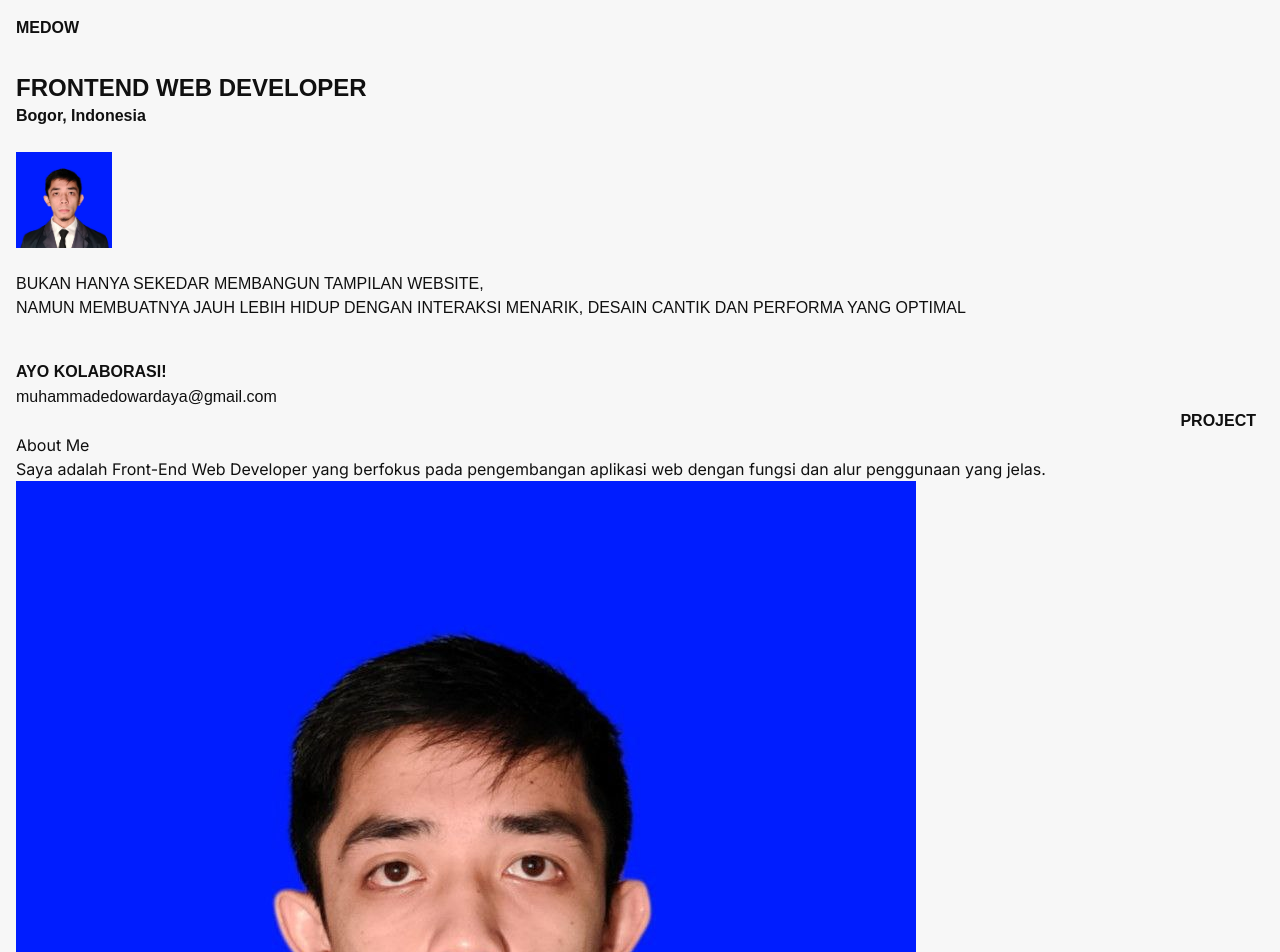
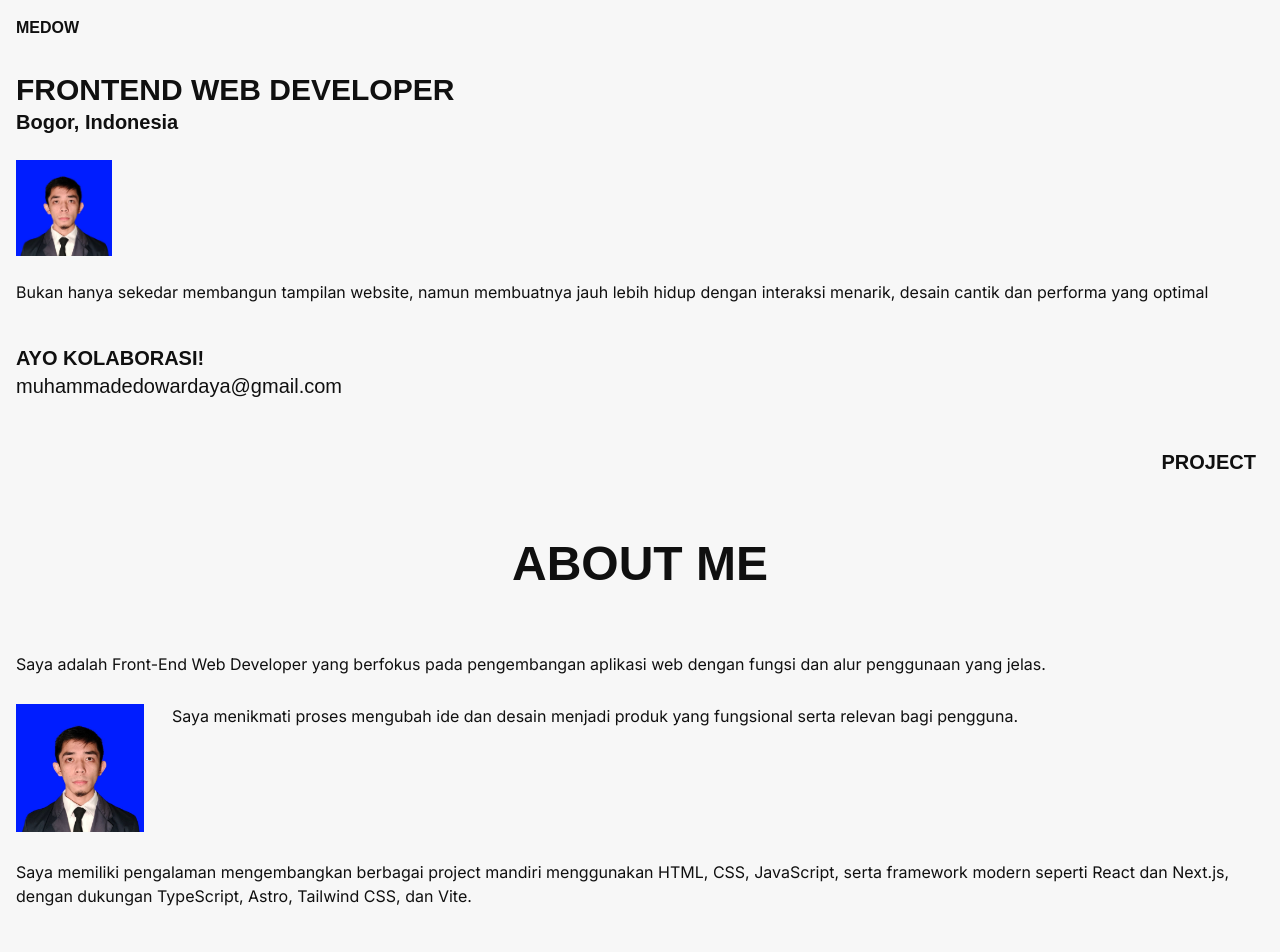
Before and after one commit to muhammadedowardaya/personal-portfolio, a website built with Vite: page index.html in a window 1280 px wide. Shown: the top 952 px of the page. Built offline with nearby package versions, Linux system fonts and the light colour scheme; some icons are missing; a web font is replaced by a local one.

Commit message:
change font size

```diff
--- a/index.html
+++ b/index.html
@@ -66,33 +66,33 @@
     <main class="p-4">
         <section>
             <header>
-                <h1 class="font-bold text-2xl font-sofia">FRONTEND WEB DEVELOPER</h1>
-                <p class="font-semibold text-base font-sofia">Bogor, Indonesia</p>
+                <h1 class="font-bold text-3xl font-sofia">FRONTEND WEB DEVELOPER</h1>
+                <p class="font-semibold text-xl font-sofia">Bogor, Indonesia</p>
             </header>
             <img src="./src/assets/images/my-photo.jpg" alt="Foto profil Muhammad Edo Wardaya"
                 class="my-6 w-24 h-24 object-cover object-top">
-            <p class="font-sofia text-base uppercase font-normal">
-                Bukan hanya sekedar membangun tampilan website, <br>
+            <p class="font-normal">
+                Bukan hanya sekedar membangun tampilan website,
                 namun membuatnya jauh lebih hidup dengan interaksi menarik, desain cantik
                 dan performa yang optimal
             </p>
-            <div class="mt-10 flex flex-col">
+            <div class="mt-10 flex flex-col gap-12 text-xl">
                 <div class="self-start">
                     <p class="font-sofia uppercase font-semibold">Ayo Kolaborasi!</p>
                     <a href="#" class="font-sofia font-normal">muhammadedowardaya@gmail.com</a>
                 </div>
                 <a href="#" class="self-end flex items-center gap-2"><span
                         class="font-sofia font-semibold uppercase">project</span>
-                    <iconify-icon class="text-base" icon="ic:round-arrow-right-alt"
-                        aria-hidden="true"></iconify-icon></a>
+                    <iconify-icon class="text-lg" icon="ic:round-arrow-right-alt" aria-hidden="true"></iconify-icon></a>
             </div>
         </section>
         <section>
-            <h2>About Me</h2>
+            <h2 class="my-16 font-sofia font-extrabold text-5xl uppercase text-center">About Me</h2>
             <P>Saya adalah Front-End Web Developer yang berfokus pada pengembangan aplikasi web dengan fungsi dan alur
                 penggunaan yang jelas.</P>
-            <div>
-                <img src="./src/assets/images/my-photo.jpg" alt="my photo">
+            <div class="my-7 flex gap-7">
+                <img src="./src/assets/images/my-photo.jpg" alt="my photo"
+                    class="w-32 h-32 object-cover object-top shrink-0">
                 <p>Saya menikmati proses mengubah ide dan desain menjadi produk yang fungsional serta relevan bagi
                     pengguna.
                 </p>
@@ -101,7 +101,7 @@
                 Saya memiliki pengalaman mengembangkan berbagai project mandiri menggunakan HTML, CSS, JavaScript, serta
                 framework modern seperti React dan Next.js, dengan dukungan TypeScript, Astro, Tailwind CSS, dan Vite.
             </p>
-            <a href="#">LETS CONTACT -></a>
+            <a href="#" class="my-16 block text-center">LETS CONTACT -></a>
         </section>
         <section>
             <h2>PROJECTS</h2>
```
